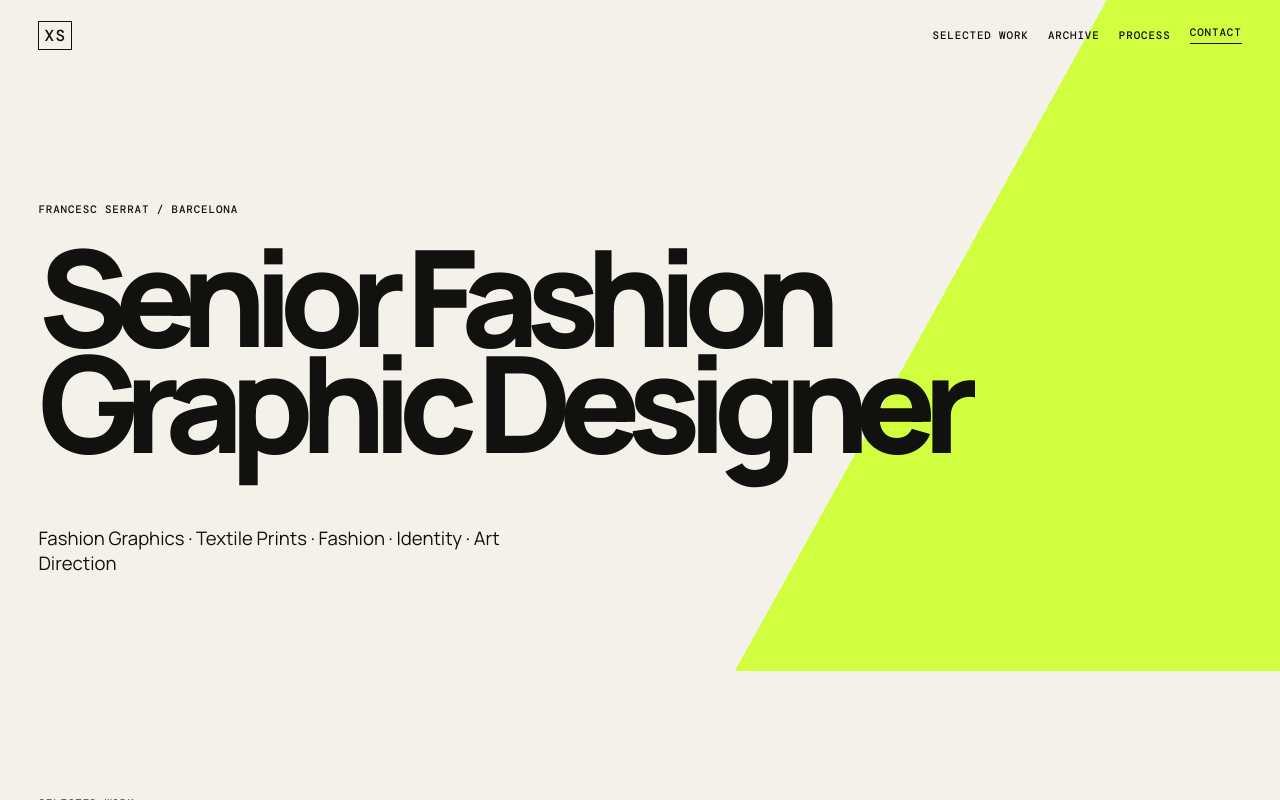
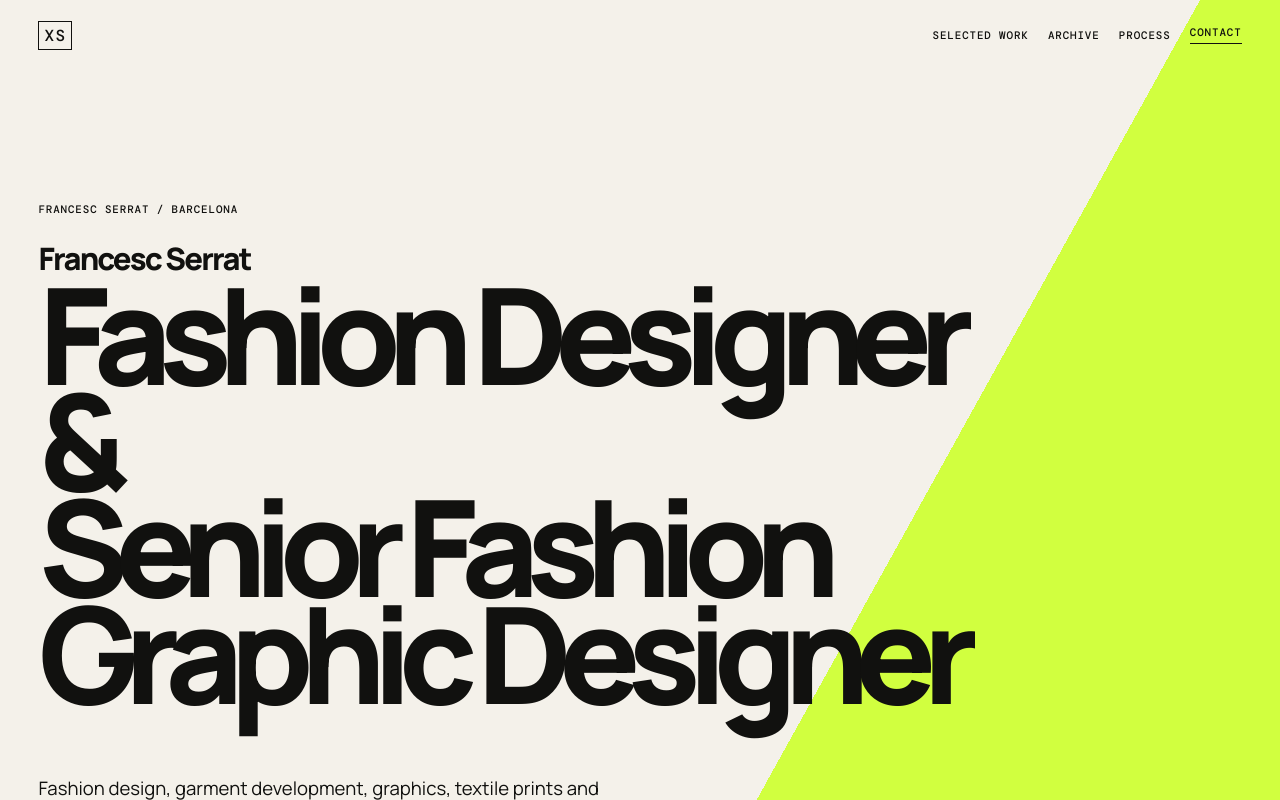
Before and after one commit to xescoserrat/xescoserrat-portfolio, a Next.js app: page / in a window 1280 px wide. Shown: the top 800 px of the page. Built offline with nearby package versions, Linux system fonts and the light colour scheme; a web font is replaced by a local one.

Commit message:
Strengthen dual fashion design positioning

```diff
--- a/app/layout.tsx
+++ b/app/layout.tsx
@@ -2,23 +2,23 @@ import type { Metadata } from "next";
 import "./globals.css";
 
 export const metadata: Metadata = {
-  title: "Xesco Serrat — Fashion Graphic Designer",
+  title: "Francesc Serrat — Fashion Designer & Senior Fashion Graphic Designer",
   description:
-    "The creative practice of Xesco Serrat, Senior Fashion Graphic Designer in Barcelona.",
-  metadataBase: new URL("https://xescoserrat-portfolio.pages.dev"),
+    "Fashion Designer and Senior Fashion Graphic Designer in Barcelona, combining garment development, menswear, fashion graphics, textile prints and visual direction.",
+  metadataBase: new URL("https://xescoserrat-portfolio.xescoserrat.workers.dev"),
   alternates: { canonical: "/" },
   openGraph: {
-    title: "Xesco Serrat — Fashion Graphic Designer",
-    description: "The creative practice of Xesco Serrat, Senior Fashion Graphic Designer in Barcelona.",
+    title: "Francesc Serrat — Fashion Designer & Senior Fashion Graphic Designer",
+    description: "Fashion Designer and Senior Fashion Graphic Designer in Barcelona, combining garment development, menswear, fashion graphics, textile prints and visual direction.",
     url: "/",
-    siteName: "Xesco Serrat",
+    siteName: "Francesc Serrat",
     locale: "en_GB",
     type: "website",
   },
   twitter: {
     card: "summary",
-    title: "Xesco Serrat — Fashion Graphic Designer",
-    description: "The creative practice of Xesco Serrat, Senior Fashion Graphic Designer in Barcelona.",
+    title: "Francesc Serrat — Fashion Designer & Senior Fashion Graphic Designer",
+    description: "Fashion Designer and Senior Fashion Graphic Designer in Barcelona, combining garment development, menswear, fashion graphics, textile prints and visual direction.",
   },
 };
 
--- a/app/page.tsx
+++ b/app/page.tsx
@@ -9,10 +9,10 @@ const visualStream = projects.flatMap((project) => project.media.map((media, ima
 })));
 
 const archiveDisciplines = [
-  ["Fashion Graphics & Typography", "Graphic languages built for product, placement and recognition.", ["koroshi-ss-aw", "man-designs-desigual", "woman-designs-desigual"]],
-  ["Surface / Textile Prints", "Print, repeat, colour and texture as visual atmosphere.", ["fashion-prints", "rapport-fashion-prints"]],
-  ["Form / Fashion", "Menswear and womenswear considered through the body, silhouette and movement.", ["koroshi-ss-aw", "man-designs-desigual", "woman-designs-desigual"]],
-  ["Direction / Identity and Art Direction", "A point of view that moves from a first graphic decision to a complete visual world.", ["flasheros"]],
+  ["Fashion Graphics & Typography", "Graphic languages, typography, labels and patches built for product, placement and recognition.", ["koroshi-ss-aw", "man-designs-desigual", "woman-designs-desigual"]],
+  ["Surface / Textile Prints", "Textile prints, all-over patterns, repeat, colour and texture as visual atmosphere.", ["fashion-prints", "rapport-fashion-prints"]],
+  ["Form / Fashion", "Fashion design, menswear, garment development and collection thinking through the body, silhouette and movement.", ["koroshi-ss-aw", "man-designs-desigual", "woman-designs-desigual"]],
+  ["Direction / Identity and Art Direction", "A point of view that moves from brand identity and labels to a complete visual world.", ["flasheros"]],
 ] as const;
 
 export default function Home() {
@@ -32,8 +32,8 @@ export default function Home() {
 
         <section className="archive-intro" aria-labelledby="intro-title">
           <p className="eyebrow">Francesc Serrat / Barcelona</p>
-          <h1 id="intro-title">Senior Fashion<br />Graphic Designer</h1>
-          <p>Fashion Graphics · Textile Prints · Fashion · Identity · Art Direction</p>
+          <h1 id="intro-title"><span className="intro-name">Francesc Serrat</span>Fashion Designer &amp;<br />Senior Fashion Graphic Designer</h1>
+          <p>Fashion design, garment development, graphics, textile prints and visual direction.</p>
         </section>
 
         <section className="visual-stream" id="work" aria-labelledby="work-title">
@@ -99,8 +99,15 @@ export default function Home() {
 
         <section className="about" aria-labelledby="about-title">
           <p className="eyebrow">Francesc Serrat / Xesco Serrat</p>
-          <h2 id="about-title">Senior Fashion Graphic Designer.<br />Barcelona, Spain.</h2>
-          <p>From textile print to art direction, I create visual worlds for fashion brands that want to be recognised—not merely seen.</p>
+          <h2 id="about-title">Fashion Designer &amp;<br />Senior Fashion Graphic Designer.</h2>
+          <div className="about-copy">
+            <p>I am a Barcelona-based Fashion Designer and Senior Fashion Graphic Designer with more than 14 years of experience in the fashion industry.</p>
+            <p>My professional background combines fashion graphics, textile prints, typography and brand identity with garment design, collection development, fittings, measurements, technical specifications and production follow-up.</p>
+            <p>I currently work as a Fashion Designer at Koroshi, developing menswear collections from the initial concept through graphics, fabrics, colour, garment construction and final production. Previously, I developed extensive experience as a Fashion Graphic Designer at Desigual across menswear, womenswear, kidswear and accessories.</p>
+          </div>
+          <ul className="profile-capabilities" aria-label="Professional capabilities">
+            <li>Fashion design</li><li>Menswear design</li><li>Garment and collection development</li><li>Fashion graphics and textile prints</li><li>Typography, labels, patches and branding</li><li>Tech packs, fittings and production follow-up</li><li>Art direction and visual identity</li>
+          </ul>
         </section>
 
         <footer id="contact" className="contact" aria-label="Contact">
--- a/app/robots.ts
+++ b/app/robots.ts
@@ -5,6 +5,6 @@ export const dynamic = "force-static";
 export default function robots(): MetadataRoute.Robots {
   return {
     rules: { userAgent: "*", allow: "/" },
-    sitemap: "https://xescoserrat-portfolio.pages.dev/sitemap.xml",
+    sitemap: "https://xescoserrat-portfolio.xescoserrat.workers.dev/sitemap.xml",
   };
 }
--- a/app/sitemap.ts
+++ b/app/sitemap.ts
@@ -3,7 +3,7 @@ import { projects } from "../content/projects";
 
 export const dynamic = "force-static";
 
-const siteUrl = "https://xescoserrat-portfolio.pages.dev";
+const siteUrl = "https://xescoserrat-portfolio.xescoserrat.workers.dev";
 
 export default function sitemap(): MetadataRoute.Sitemap {
   return [
--- a/app/work/[slug]/page.tsx
+++ b/app/work/[slug]/page.tsx
@@ -14,7 +14,7 @@ export function generateMetadata({ params }: Props) {
     const project = getProject(slug);
     if (!project) return {};
 
-    const title = `${project.title} — Xesco Serrat`;
+    const title = `${project.title} — Francesc Serrat, Fashion Designer & Senior Fashion Graphic Designer`;
     return {
       title,
       description: project.summary,
--- a/components/media-frame.tsx
+++ b/components/media-frame.tsx
@@ -9,6 +9,8 @@ export function MediaFrame({ media, title, priority = false }: Props) {
       src={media.src}
       alt={media.alt || title}
       data-media-source={media.source}
+      data-media-page-url={media.provenance?.pageUrl}
+      data-media-image-url={media.provenance?.imageUrl}
       loading={priority ? "eager" : "lazy"}
       fetchPriority={priority ? "high" : "auto"}
     />
--- a/content/projects.ts
+++ b/content/projects.ts
@@ -1,10 +1,16 @@
-export type MediaSource = "behance-temporary" | "local-original";
+export type MediaSource = "behance-temporary" | "local-original" | "official-brand-source";
+
+export type MediaProvenance = {
+  pageUrl: string;
+  imageUrl: string;
+};
 
 export type MediaAsset = {
   src: string;
   alt: string;
   aspect: "portrait" | "landscape" | "square";
   source: MediaSource;
+  provenance?: MediaProvenance;
 };
 
 export type Project = {
@@ -30,6 +36,14 @@ const behance = (src: string, alt: string, aspect: MediaAsset["aspect"]): MediaA
   source: "behance-temporary",
 });
 
+const cachedBehance = (src: string, alt: string, aspect: MediaAsset["aspect"], provenance: MediaProvenance): MediaAsset => ({
+  src,
+  alt,
+  aspect,
+  source: "behance-temporary",
+  provenance,
+});
+
 export const localOriginal = (src: string, alt: string, aspect: MediaAsset["aspect"]): MediaAsset => ({
   src,
   alt,
@@ -41,13 +55,13 @@ export const projects: Project[] = [
   {
     slug: "koroshi-ss-aw",
     title: "Koroshi SS26–27 + AW26–27",
-    discipline: "Language / Form",
+    discipline: "Fashion Design / Menswear",
     year: "2026",
-    role: "Fashion graphics · Menswear · Seasonal direction",
-    summary: "A graphic language made to travel across a season, from the first mark to the final garment.",
-    introduction: "Koroshi brings together seasonal development and graphic decision-making at product level. The work is treated as a living system: direct, wearable and consistent across changing silhouettes.",
-    process: "The visual direction starts with energy and placement, then tests how each graphic can hold its character through different garments, scales and materials.",
-    capabilities: ["Menswear", "Fashion graphics", "Art direction"],
+    role: "Fashion Designer · Menswear · Fashion graphics",
+    summary: "Menswear collection development that moves from concept, graphics and fabric through construction and production.",
+    introduction: "At Koroshi, the collection is developed as one connected system: silhouette, fabric, colour, placement and graphic language are resolved together so every garment holds its character in wear.",
+    process: "The work moves from concept and seasonal research through graphics, fabrics, colour, garment construction, fittings, measurements and production follow-up.",
+    capabilities: ["Fashion design", "Menswear design", "Collection development", "Garment development", "Fashion graphics", "Fittings and production follow-up"],
     behanceUrl: "https://www.behance.net/gallery/241860497/Koroshi-SS26-27-AW26-27",
     media: [
       // Exported from the verified jungle_repeat_seamless_fullcolor_master.png source artwork.
@@ -59,13 +73,13 @@ export const projects: Project[] = [
   {
     slug: "man-designs-desigual",
     title: "Man Designs Desigual",
-    discipline: "Language / Form",
+    discipline: "Fashion Graphics / Menswear",
     year: "2024",
-    role: "Fashion graphics · Menswear · Print",
-    summary: "Menswear graphics with character—built around attitude, placement and a strong read from distance.",
-    introduction: "This body of work explores how a graphic can become part of a menswear silhouette rather than simply sit on it. The emphasis is on immediacy, graphic confidence and product relevance.",
-    process: "Each proposition considers the garment as a frame: where the eye lands first, how colour carries energy, and how the image changes in movement.",
-    capabilities: ["Menswear", "Print", "Graphic design"],
+    role: "Fashion Graphic Designer · Menswear · Textile print",
+    summary: "Menswear graphics and textile prints developed for product, placement and a strong read in wear.",
+    introduction: "At Desigual, graphic development is considered as part of the garment: a balance of print, typography, placement and colour that supports the silhouette rather than sitting separately from it.",
+    process: "Each proposition considers the garment as a frame—how the eye lands, how colour carries energy and how labels, patches, typography and graphic detail behave in movement.",
+    capabilities: ["Menswear", "Fashion graphics", "Textile prints", "Typography", "Labels, patches and branding"],
     behanceUrl: "https://www.behance.net/gallery/212354207/Man-Designs-Desigual",
     media: [
       behance("https://mir-s3-cdn-cf.behance.net/project_modules/1400_webp/5af428212354207.696a0eed750d8.jpg", "Desigual menswear fashion graphic", "portrait"),
@@ -76,13 +90,13 @@ export const projects: Project[] = [
   {
     slug: "woman-designs-desigual",
     title: "Woman Designs Desigual",
-    discipline: "Language / Form",
+    discipline: "Fashion Graphics / Womenswear",
     year: "2024",
-    role: "Fashion graphics · Womenswear · Colour",
-    summary: "A womenswear graphic vocabulary that balances movement, colour and a distinctive visual pulse.",
-    introduction: "For womenswear, the graphic system becomes a way to amplify mood. Colour, line and composition work together to make every garment feel energetic without losing clarity.",
-    process: "The work moves between full looks and close detail, testing how visual language behaves across the body and through a collection.",
-    capabilities: ["Womenswear", "Fashion graphics", "Colour"],
+    role: "Fashion Graphic Designer · Womenswear · Colour",
+    summary: "Womenswear graphics and print direction balancing movement, colour and a distinctive visual pulse.",
+    introduction: "For womenswear at Desigual, graphic language amplifies mood through colour, line and composition while remaining responsive to the garment, the body and the collection.",
+    process: "The work moves between full looks and close detail, testing how print, placement and colour behave across the body and through a collection.",
+    capabilities: ["Womenswear", "Fashion graphics", "Textile prints", "Colour systems", "Collection development"],
     behanceUrl: "https://www.behance.net/gallery/212364163/Woman-Designs-Desigual",
     media: [
       behance("https://mir-s3-cdn-cf.behance.net/project_modules/fs_webp/f14245212364163.697b33b9bb01a.jpg", "Desigual womenswear fashion graphic", "portrait"),
@@ -95,11 +109,11 @@ export const projects: Project[] = [
     title: "Fashion Prints",
     discipline: "Surface",
     year: "2021",
-    role: "Textile print · Illustration · Colour systems",
-    summary: "Print as atmosphere: a set of visual worlds designed to be read at garment scale.",
+    role: "Textile prints · All-over patterns · Colour systems",
+    summary: "Print as atmosphere: visual worlds designed for garment scale, repeat and movement.",
     introduction: "Fashion Prints is a study in surface and feeling. Each composition treats colour, motif and density as tools for creating a distinct emotional register.",
     process: "The image is resolved in two dimensions first, then considered for rhythm, wearability and the way it comes alive on a moving body.",
-    capabilities: ["Textile print", "Illustration", "Colour systems"],
+    capabilities: ["Textile prints", "All-over patterns", "Illustration", "Colour systems"],
     behanceUrl: "https://www.behance.net/gallery/110926415/Fashion-Prints",
     media: [
       behance("https://mir-s3-cdn-cf.behance.net/project_modules/fs_webp/5b26c5110926415.697b373536e5f.png", "Fashion print illustration", "portrait"),
@@ -112,11 +126,11 @@ export const projects: Project[] = [
     title: "Rapport Fashion Prints",
     discipline: "Surface",
     year: "2021",
-    role: "Repeat · Textile print · Pattern",
+    role: "Repeat · Textile prints · All-over patterns",
     summary: "Repeat patterns that work as a complete image from afar and a considered construction up close.",
     introduction: "Rapport Fashion Prints investigates repetition as a creative device. The work looks for the point where a motif can multiply without losing its personality.",
     process: "Pattern, scale and rhythm are balanced to make a print feel continuous, intentional and adaptable across fashion applications.",
-    capabilities: ["Repeat", "Textile print", "Pattern"],
+    capabilities: ["Repeat", "Textile prints", "All-over patterns", "Pattern"],
     behanceUrl: "https://www.behance.net/gallery/110930891/Rapport-fashion-prints",
     media: [
       behance("https://mir-s3-cdn-cf.behance.net/project_modules/1400_webp/af0d68110930891.5ff836a900f4f.png", "Rapport fashion print pattern", "landscape"),
@@ -128,14 +142,17 @@ export const projects: Project[] = [
     title: "Flasheros the Brand",
     discipline: "Direction",
     year: "2026",
-    role: "Brand identity · Typography · Creative thinking",
+    role: "Brand identity · Typography · Art direction",
     summary: "A brand-world exercise where identity becomes tone, typography and a way of taking up space.",
     introduction: "Flasheros the Brand expands the practice beyond the garment into identity. It considers how a visual voice can introduce a brand before a single product is explained.",
     process: "The project is framed around recognition: making a system with enough contrast, attitude and typographic clarity to feel immediate and ownable.",
-    capabilities: ["Brand identity", "Typography", "Creative thinking"],
+    capabilities: ["Brand identity", "Typography", "Labels and branding", "Art direction and visual identity"],
     behanceUrl: "https://www.behance.net/gallery/241866335/Flasheros-the-brand",
     media: [
-      behance("https://a5.behance.net/82385ac841c8486d1cbd6dc7e522c2f906828477/img/covers/max_808_webp-blocked.png", "Flasheros the Brand project cover", "landscape"),
+      cachedBehance("/images/projects/flasheros-behance-cover-01.jpg", "Flasheros the Brand Behance cover", "landscape", {
+        pageUrl: "https://www.behance.net/gallery/241866335/Flasheros-the-brand",
+        imageUrl: "https://mir-s3-cdn-cf.behance.net/projects/808/ab1732241866335.Y3JvcCwyMTM1LDE2NzAsMzYsMA.jpg",
+      }),
     ],
   },
 ];
```
Also changed, not shown: app/globals.css, public/images/projects/flasheros-behance-cover-01.jpg (added), 1 other file (tests, documents, lock files or other folders).
